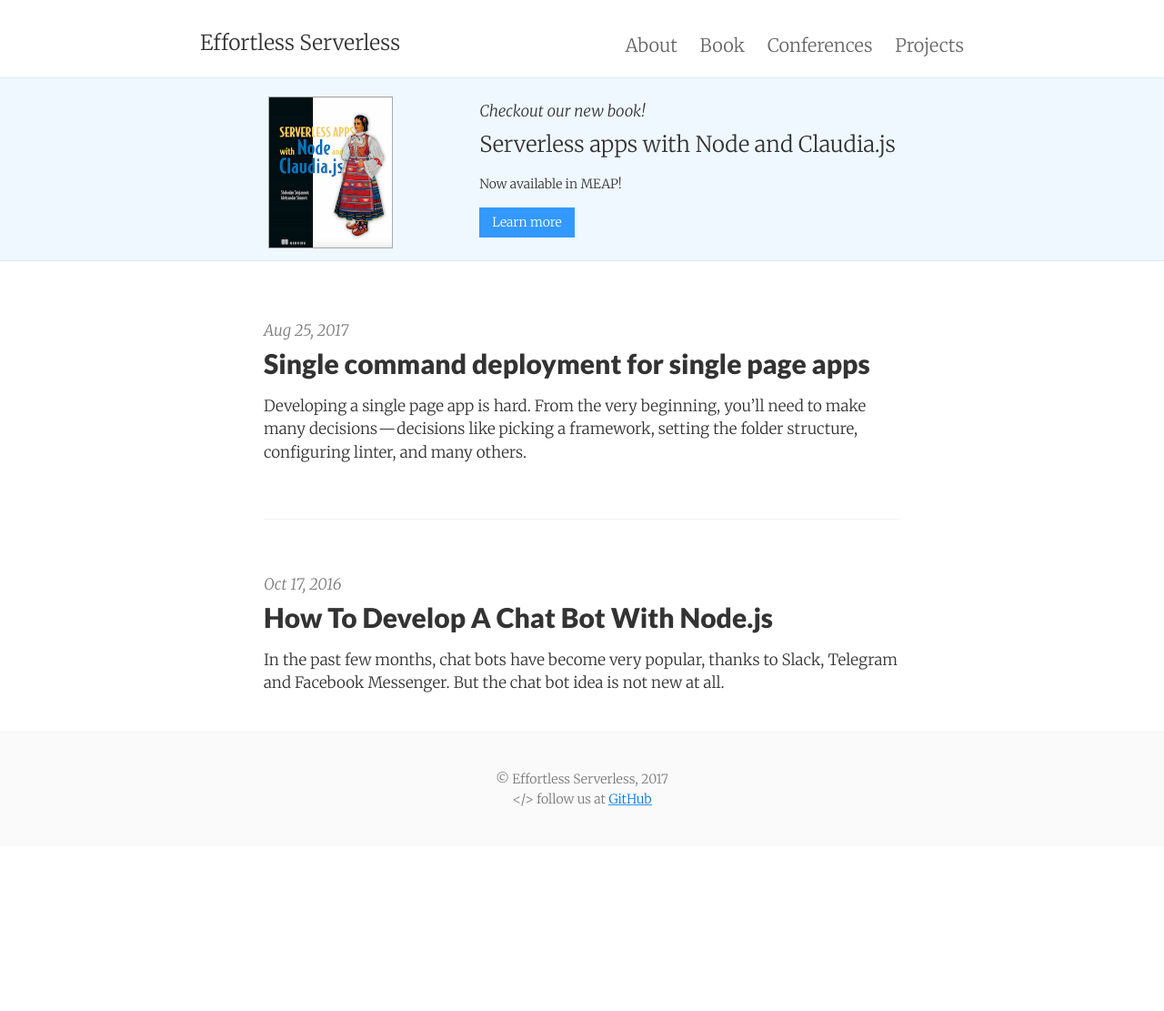
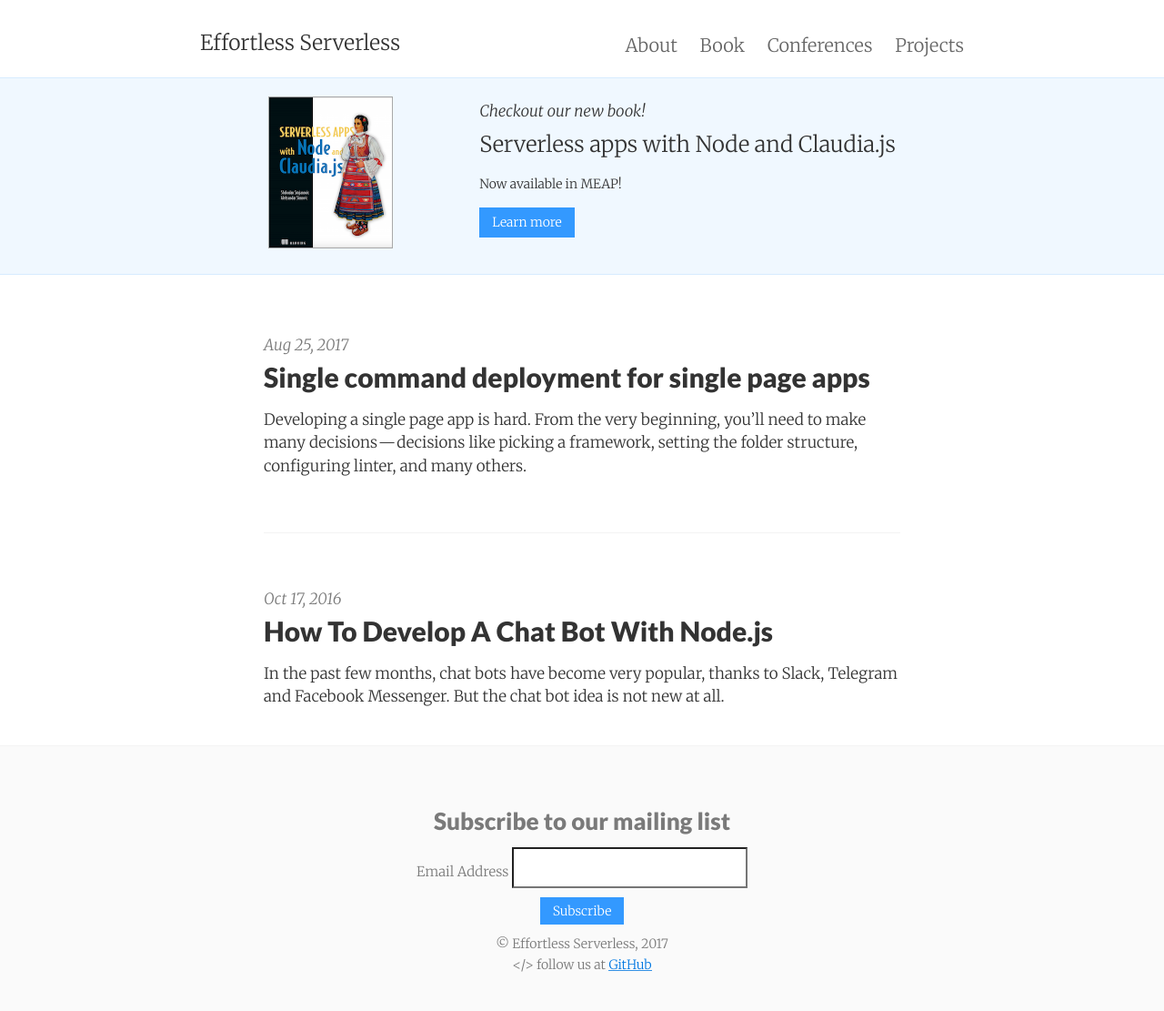
Before and after one commit to serverlesspub/serverless.pub, a Jekyll site: the page built from index.html, in a window 1280 px wide. Shown: the whole page at 91% size. Built offline with Jekyll 4.4.1, drawn with Linux system fonts in a browser that asks for light colours; nearby versions of some CDN libraries; the list of posts is cut into pages by our own code; before the commit the page ends 930 px from its top, so only the background shows below that.

Commit message:
Add mailing list

```diff
--- a/_includes/footer.html
+++ b/_includes/footer.html
@@ -1,5 +1,27 @@
 <footer class="center">
   <div class="measure">
+    <!-- Begin MailChimp Signup Form -->
+    <div id="mc_embed_signup">
+      <form action="//effortless-serverless.us16.list-manage.com/subscribe/post?u=02e5d97fcf3744f4c4be84f32&amp;id=cba378b8a9" method="post" id="mc-embedded-subscribe-form" name="mc-embedded-subscribe-form" class="validate" target="_blank" novalidate>
+        <div id="mc_embed_signup_scroll">
+      	  <h2>Subscribe to our mailing list</h2>
+          <div id="mce-responses" class="clear">
+        		<div class="response" id="mce-error-response" style="display:none"></div>
+        		<div class="response" id="mce-success-response" style="display:none"></div>
+        	</div>    <!-- real people should not fill this in and expect good things - do not remove this or risk form bot signups-->
+          <div style="position: absolute; left: -5000px;" aria-hidden="true"><input type="text" name="b_02e5d97fcf3744f4c4be84f32_cba378b8a9" tabindex="-1" value=""></div>
+          <div class="mail-box">
+            <div class="mc-field-group">
+            	<label for="mce-EMAIL">Email Address</label>
+            	<input type="email" value="" name="EMAIL" class="required email" id="mce-EMAIL">
+            </div>
+            <div class="clear"><input type="submit" value="Subscribe" name="subscribe" id="mc-embedded-subscribe" class="book-action-button"></div>
+          </div>
+        </div>
+      </form>
+    </div>
+
+    <!--End mc_embed_signup-->
     <small>
       © Effortless Serverless, 2017<br>
       &lt;/&gt; follow us at <a href="https://github.com/effortless-serverless">GitHub</a>
--- a/_sass/_header.scss
+++ b/_sass/_header.scss
@@ -1,5 +1,5 @@
 .callout {
-  height: 200px;
+  min-height: 200px;
   background-color: #F0F8FF;
   border-top: thin solid #d7ecff;
   border-bottom: thin solid #d7ecff;
--- a/_sass/_measure.scss
+++ b/_sass/_measure.scss
@@ -40,6 +40,8 @@
   #book-actions {
     display: flex;
     justify-content: space-between;
+  }
+}
 
 .book-action-button {
   color: white;
@@ -48,6 +50,5 @@
   text-decoration: none;
   text-shadow: none;
   background: $action-background none;
+  border: none;
 }
-  }
-}
```
Lines whose indentation alone changed are shown as unchanged.
